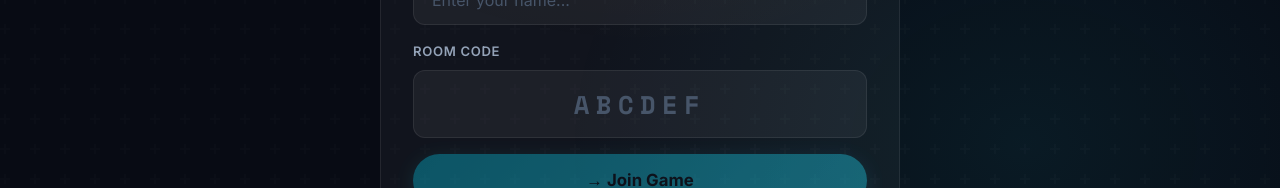
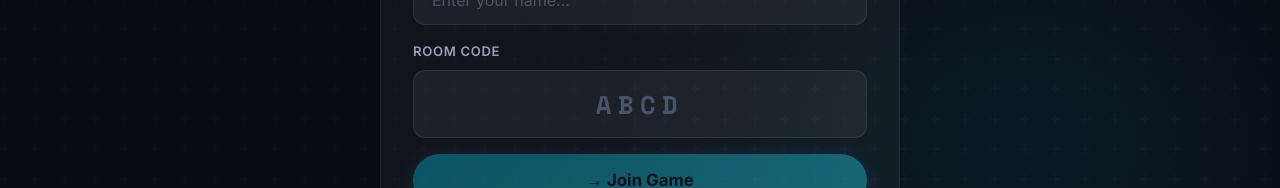
Before and after one commit to misterpear0904/hidden-signal, a React (Vite) app in the folder client/: page / in a window 1280 px wide. Both pictures are taken after a click on the button "Join Room". Shown: the part 576-764 px from the top of the page. Built offline with nearby package versions, Linux system fonts and the light colour scheme; no server answers.

Commit message:
updated name choosing and room codes to be easier

```diff
--- a/client/src/components/LandingPage.tsx
+++ b/client/src/components/LandingPage.tsx
@@ -24,13 +24,13 @@ export default function LandingPage({ onCreateRoom, onJoinRoom, connected }: Pro
 
   const handleCreate = (e: React.FormEvent) => {
     e.preventDefault();
-    if (name.trim().length < 2) return;
+    if (name.trim().length < 1) return;
     onCreateRoom(name.trim());
   };
 
   const handleJoin = (e: React.FormEvent) => {
     e.preventDefault();
-    if (name.trim().length < 2 || code.trim().length < 6) return;
+    if (name.trim().length < 1 || code.trim().length < 4) return;
     onJoinRoom(code.trim().toUpperCase(), name.trim());
   };
 
@@ -108,10 +108,10 @@ export default function LandingPage({ onCreateRoom, onJoinRoom, connected }: Pro
                   <label className="input-label">Room Code</label>
                   <input
                     className="input input-code"
-                    placeholder="ABCDEF"
+                    placeholder="ABCD"
                     value={code}
                     onChange={e => setCode(e.target.value.toUpperCase())}
-                    maxLength={6}
+                    maxLength={4}
                     id="room-code-input"
                   />
                 </div>
@@ -120,7 +120,7 @@ export default function LandingPage({ onCreateRoom, onJoinRoom, connected }: Pro
               <button
                 type="submit"
                 className={`btn btn-lg btn-full ${tab === 'create' ? 'btn-primary' : 'btn-cyan'}`}
-                disabled={!connected || name.trim().length < 2 || (tab === 'join' && code.trim().length < 6)}
+                disabled={!connected || name.trim().length < 1 || (tab === 'join' && code.trim().length < 4)}
                 id={tab === 'create' ? 'create-room-btn' : 'join-room-btn'}
               >
                 {tab === 'create' ? '✦ Create Room' : '→ Join Game'}
@@ -135,7 +135,7 @@ export default function LandingPage({ onCreateRoom, onJoinRoom, connected }: Pro
             <p className="text-xs text-muted text-center" style={{ fontWeight: 600, letterSpacing: '0.05em', textTransform: 'uppercase' }}>How It Works</p>
             {[
               ['🎭', 'Multiplayer Mind Games: A collection of games testing deception, perception, hidden signals, and tactical bluffing.'],
-              ['👥', 'Gather in the Lobby: Create or join a private room with 2–12 players using a simple room code.'],
+              ['👥', 'Gather in the Lobby: Create or join a private room with 2–12 players using a 4-character room code.'],
               ['👑', 'Host Chooses the Game: The host picks from available game modes (Hidden Signal, Chroma Shift, Territory Push, etc.).'],
               ['🤫', 'Hidden Information: Outsmart your friends using secret identities, concealed moves, and psychological reads.'],
               ['🏆', 'Compete & Score: Earn points across multiple rounds to top the final leaderboard!'],
```
Also changed, not shown: 1 other file (tests, documents, lock files or other folders).
